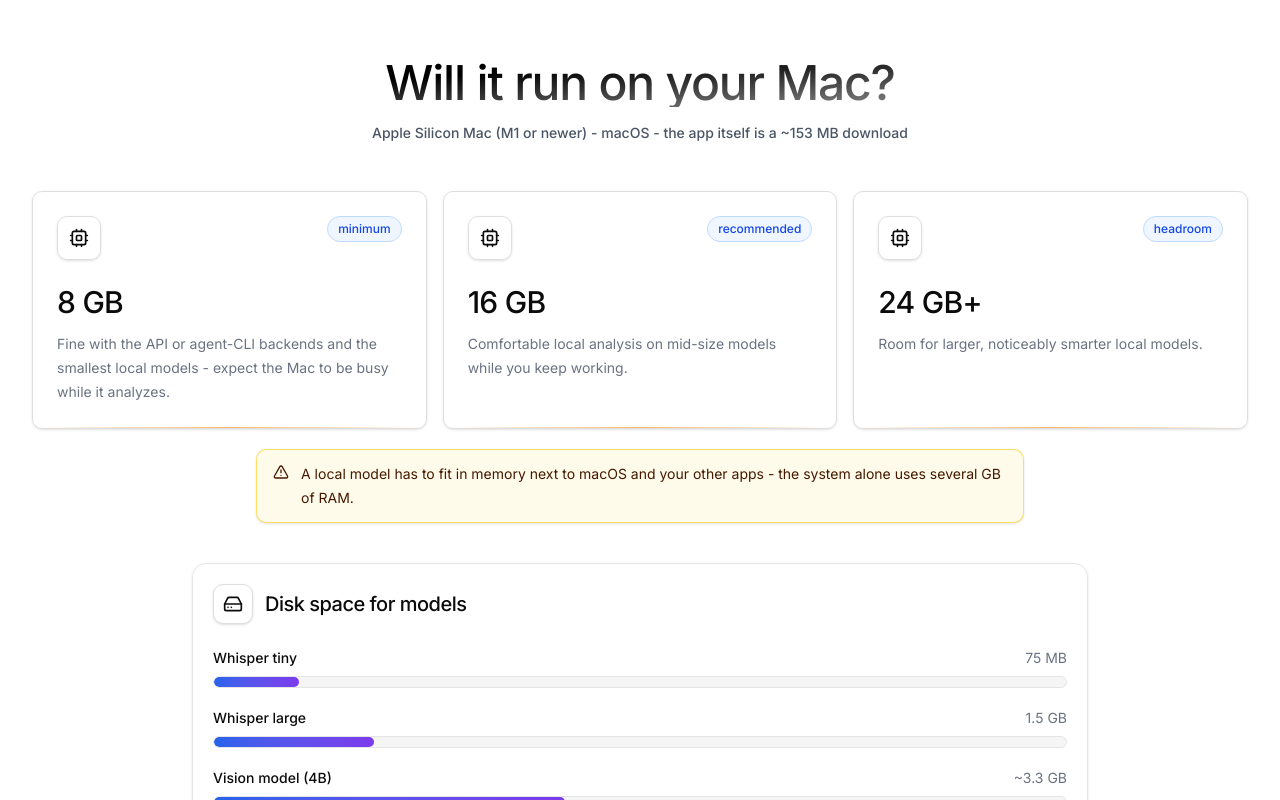
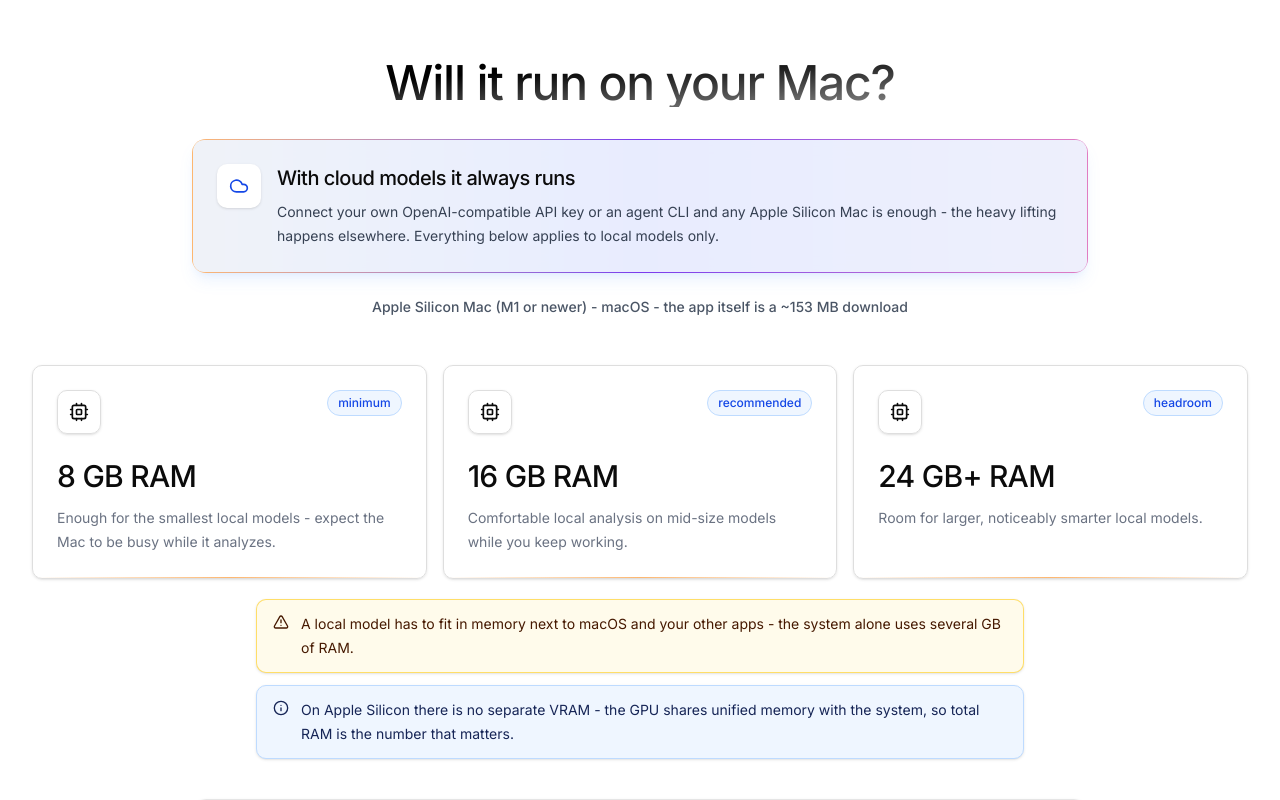
Before and after one commit to coderoadpl/ai-video-cataloger, a Next.js app in the folder landing/: page / in a window 1280 px wide. Shown: the part 4560-5360 px from the top of the page. Built offline with nearby package versions, Linux system fonts and the light colour scheme.

Commit message:
feat(landing): cloud-always callout, RAM labels, unified-memory note in requirements

```diff
--- a/landing/components/landing/requirements-section.tsx
+++ b/landing/components/landing/requirements-section.tsx
@@ -1,5 +1,5 @@
 import type { Dictionary } from "@/lib/i18n";
-import { AlertTriangle, Cpu, HardDrive } from "lucide-react";
+import { AlertTriangle, Cloud, Cpu, HardDrive, Info } from "lucide-react";
 
 export default function RequirementsSection({ dict }: { dict: Dictionary }) {
   const maxSizeMb = Math.max(
@@ -12,10 +12,27 @@
         <h2 className="bg-gradient-to-br from-black from-30% to-black/40 bg-clip-text text-3xl font-medium tracking-tight text-transparent dark:from-white dark:to-white/40 sm:text-4xl md:text-5xl">
           {dict.requirements.heading}
         </h2>
-        <p className="mt-4 text-sm font-medium text-gray-600 dark:text-gray-400">
-          {dict.requirements.baseline}
-        </p>
       </div>
+      <div className="mx-auto mt-8 max-w-4xl rounded-xl bg-gradient-to-r from-[var(--color-one)] via-[#7c3aed] to-[var(--color-two)] p-px shadow-lg shadow-blue-500/10 translate-y-[-1rem] animate-fade-in opacity-0 [--animation-delay:100ms]">
+        <div className="rounded-[11px] bg-blue-50/95 p-5 backdrop-blur dark:bg-zinc-950/90 sm:p-6">
+          <div className="flex items-start gap-4">
+            <div className="flex size-11 shrink-0 items-center justify-center rounded-lg bg-white text-blue-700 shadow-sm dark:bg-white/10 dark:text-blue-200">
+              <Cloud className="size-5" />
+            </div>
+            <div>
+              <h3 className="text-xl font-medium tracking-tight text-foreground">
+                {dict.requirements.cloudCallout.title}
+              </h3>
+              <p className="mt-2 text-sm leading-6 text-gray-700 dark:text-gray-300">
+                {dict.requirements.cloudCallout.body}
+              </p>
+            </div>
+          </div>
+        </div>
+      </div>
+      <p className="mx-auto mt-6 max-w-3xl text-center text-sm font-medium text-gray-600 translate-y-[-1rem] animate-fade-in opacity-0 [--animation-delay:180ms] dark:text-gray-400">
+        {dict.requirements.baseline}
+      </p>
       <div className="mt-12 grid gap-4 md:grid-cols-3">
         {dict.requirements.tiers.map((tier, index) => (
           <div
@@ -46,6 +63,10 @@
       <div className="mx-auto mt-5 flex max-w-3xl items-start gap-3 rounded-lg border border-amber-300/70 bg-amber-50 px-4 py-3 text-sm leading-6 text-amber-950 shadow-sm translate-y-[-1rem] animate-fade-in opacity-0 [--animation-delay:420ms] dark:border-amber-400/20 dark:bg-amber-400/10 dark:text-amber-100">
         <AlertTriangle className="mt-0.5 size-4 shrink-0" />
         <p>{dict.requirements.warning}</p>
+      </div>
+      <div className="mx-auto mt-3 flex max-w-3xl items-start gap-3 rounded-lg border border-blue-200 bg-blue-50 px-4 py-3 text-sm leading-6 text-blue-950 shadow-sm translate-y-[-1rem] animate-fade-in opacity-0 [--animation-delay:460ms] dark:border-blue-400/20 dark:bg-blue-400/10 dark:text-blue-100">
+        <Info className="mt-0.5 size-4 shrink-0" />
+        <p>{dict.requirements.memoryNote}</p>
       </div>
       <div className="mx-auto mt-10 max-w-4xl rounded-xl border border-neutral-200 bg-white/80 p-5 shadow-sm backdrop-blur translate-y-[-1rem] animate-fade-in opacity-0 [--animation-delay:520ms] dark:border-white/10 dark:bg-zinc-950/70">
         <div className="mb-6 flex items-center gap-3">
--- a/landing/lib/i18n.ts
+++ b/landing/lib/i18n.ts
@@ -68,6 +68,10 @@
   };
   requirements: {
     heading: string;
+    cloudCallout: {
+      title: string;
+      body: string;
+    };
     baseline: string;
     tiers: Array<{
       size: string;
@@ -75,6 +79,7 @@
       description: string;
     }>;
     warning: string;
+    memoryNote: string;
     diskHeading: string;
     diskItems: Array<{
       label: string;
@@ -248,29 +253,35 @@
   },
   requirements: {
     heading: "Will it run on your Mac?",
+    cloudCallout: {
+      title: "With cloud models it always runs",
+      body: "Connect your own OpenAI-compatible API key or an agent CLI and any Apple Silicon Mac is enough - the heavy lifting happens elsewhere. Everything below applies to local models only.",
+    },
     baseline:
       "Apple Silicon Mac (M1 or newer) - macOS - the app itself is a ~153 MB download",
     tiers: [
       {
-        size: "8 GB",
+        size: "8 GB RAM",
         badge: "minimum",
         description:
-          "Fine with the API or agent-CLI backends and the smallest local models - expect the Mac to be busy while it analyzes.",
+          "Enough for the smallest local models - expect the Mac to be busy while it analyzes.",
       },
       {
-        size: "16 GB",
+        size: "16 GB RAM",
         badge: "recommended",
         description:
           "Comfortable local analysis on mid-size models while you keep working.",
       },
       {
-        size: "24 GB+",
+        size: "24 GB+ RAM",
         badge: "headroom",
         description: "Room for larger, noticeably smarter local models.",
       },
     ],
     warning:
       "A local model has to fit in memory next to macOS and your other apps - the system alone uses several GB of RAM.",
+    memoryNote:
+      "On Apple Silicon there is no separate VRAM - the GPU shares unified memory with the system, so total RAM is the number that matters.",
     diskHeading: "Disk space for models",
     diskItems: [
       {
@@ -475,23 +486,27 @@
   },
   requirements: {
     heading: "Czy to ruszy na Twoim Macu?",
+    cloudCallout: {
+      title: "Z modelami chmurowymi zadziała zawsze",
+      body: "Podłącz własny klucz API zgodny z OpenAI albo agentowe CLI, a wystarczy dowolny Mac z Apple Silicon - ciężka robota dzieje się gdzie indziej. Wszystko poniżej dotyczy wyłącznie modeli lokalnych.",
+    },
     baseline:
       "Mac z Apple Silicon (M1 lub nowszy) - macOS - sama aplikacja to pobranie ok. 153 MB",
     tiers: [
       {
-        size: "8 GB",
+        size: "8 GB RAM",
         badge: "minimum",
         description:
-          "Wystarczy dla backendu API lub agentowego CLI i najmniejszych modeli lokalnych - podczas analizy Mac będzie wyraźnie zajęty.",
+          "Wystarczy dla najmniejszych modeli lokalnych - podczas analizy Mac będzie wyraźnie zajęty.",
       },
       {
-        size: "16 GB",
+        size: "16 GB RAM",
         badge: "zalecane",
         description:
           "Komfortowa analiza lokalna na średnich modelach bez przerywania pracy.",
       },
       {
-        size: "24 GB+",
+        size: "24 GB+ RAM",
         badge: "zapas",
         description:
           "Miejsce na większe, zauważalnie mądrzejsze modele lokalne.",
@@ -499,6 +514,8 @@
     ],
     warning:
       "Model lokalny musi zmieścić się w pamięci obok macOS i Twoich pozostałych aplikacji - sam system zajmuje kilka GB RAM-u.",
+    memoryNote:
+      "W Apple Silicon nie ma osobnego VRAM-u - GPU dzieli pamięć zunifikowaną z systemem, więc liczy się łączny RAM.",
     diskHeading: "Miejsce na dysku na modele",
     diskItems: [
       {
```
